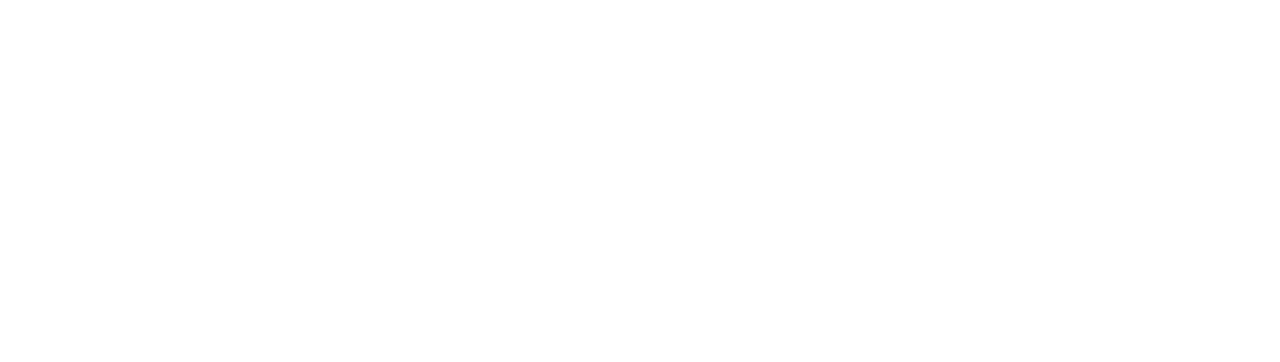
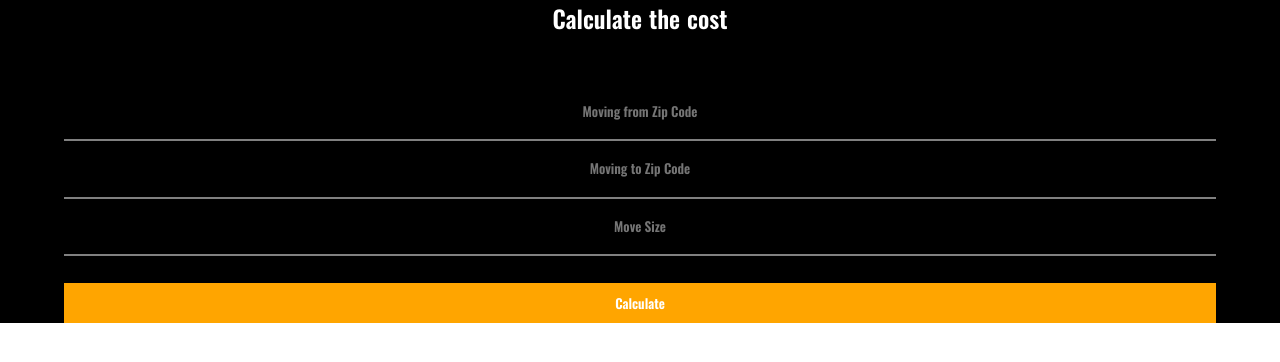
Before and after one commit to llChimerall/nuxttest, a Nuxt app: page /index5-1 in a window 1280 px wide. Before the commit this address had no page. Shown: the top 362 px of the page. Built offline with nearby package versions, Linux system fonts and the light colour scheme.

Commit message:
add index5-1.vue with form

```diff
--- /dev/null
+++ b/pages/index5-1.vue
@@ -0,0 +1,53 @@
+<template>
+    <div class="forms">
+    <h2>Calculate the cost</h2>
+      <form action="/index5" method="get">
+        <input name="movingfrom" type="text" placeholder="Moving from Zip Code" /><br />
+        <input name="movingto" type="text" placeholder="Moving to Zip Code" /><br />
+
+        <input name="movesize" type="text" placeholder="Move Size" /><br />
+        <input name="submit" type="submit" value="Calculate" />
+        <button class="button">Calculate</button>
+      </form>
+    </div>
+</template>
+
+<style>
+@import url('https://fonts.googleapis.com/css?family=Oswald:400,600');
+
+.forms {
+  background-color: black;
+  color: white;
+  font-family: 'Oswald', sans-serif;
+  text-align: center;
+}
+h2 {
+  padding-bottom: 2em;
+}
+
+[type=text] {
+  background-color: black;
+  border: none;
+  border-bottom: 2px solid grey;
+  line-height: 4;
+  text-align: center;
+}
+[type=submit] {
+  opacity: 0;
+  position: absolute;
+}
+.button {
+  margin-top: 2em;
+  display: inline-block;
+  padding: 10px 60px 10px 60px;
+  border: 0px solid red;
+  background-color: orange;
+  color: white;
+  }
+
+[type=text], .button {
+  font-family: 'Oswald', sans-serif;
+  width: 90%;
+  font-weight: bold;
+}
+</style>
```
